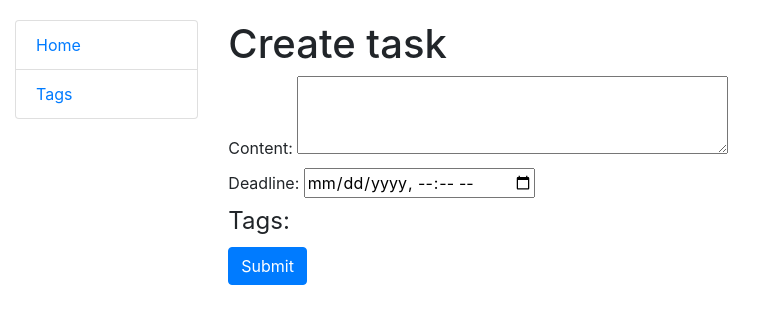
After one commit to julia4406/ToDo_list, a Django app: page /task/create/ in a window 1280 px wide. The commit adds this page. Shown: the top 324 px of the page, without its empty margins (0-776 px from the left). Run offline with Django 5.2, Linux system fonts and the light colour scheme; data that the repository does not hold is empty.

Commit message:
Added functionality in todo-list: add/update/delete

```diff
--- a/static/css/styles.css
+++ b/static/css/styles.css
@@ -12,6 +12,27 @@ body {
     justify-content: space-between;
     align-items: center;
 }
+
+.tag-line-with-functions {
+    font-weight: bold;
+    font-size: 15px;
+    display: flex;
+    align-items: center;
+    justify-content: flex-start;
+    gap: 10px;
+}
+
+.tag-line-with-functions p {
+    margin: 0;
+}
+
+.tag-line-with-functions a {
+    text-decoration: none;
+    color: #007bff;
+    font-weight: normal;
+}
+
+
 
 /*--HAVE A GOOD DAY STYLE--*/
 @keyframes funnyColors {
--- /dev/null
+++ b/templates/todo_app/task_form.html
@@ -0,0 +1,12 @@
+{% extends "base.html" %}
+
+
+{% block content %}
+  <h1>{{ object|yesno:"Update,Create" }} task</h1>
+  <form action="" method="post" novalidate>
+    {% csrf_token %}
+    {{ form }}
+
+    <input type="submit" value="Submit" class="btn btn-primary">
+  </form>
+{% endblock %}
--- a/todo_app/forms.py
+++ b/todo_app/forms.py
@@ -1,9 +1,29 @@
 from django import forms
 
-from todo_app.models import Tag
+from todo_app.models import Tag, Task
 
 
 class TagForm(forms.ModelForm):
     class Meta:
         model = Tag
         fields = ["name",]
+
+
+class TaskForm(forms.ModelForm):
+    tags = forms.ModelMultipleChoiceField(
+        queryset=Tag.objects.all(),
+        widget=forms.CheckboxSelectMultiple,
+        required=False
+    )
+    content = forms.CharField(
+        widget=forms.Textarea(attrs={'rows': 3, 'cols': 40}),
+        required=True
+    )
+    deadline = forms.DateTimeField(
+        widget=forms.DateTimeInput(attrs={'type': 'datetime-local'}),
+        required=False
+    )
+
+    class Meta:
+        model = Task
+        fields = ["content", "deadline", "tags"]
--- a/todo_app/models.py
+++ b/todo_app/models.py
@@ -5,8 +5,13 @@ class Task(models.Model):
     created_at = models.DateTimeField(auto_now_add=True)
     deadline = models.DateTimeField(blank=True, null=True)
     is_done = models.BooleanField(default=False)
-    tag = models.ManyToManyField("Tag", related_name="tags")
+    tags = models.ManyToManyField(
+        "Tag", related_name="tasks", blank=True
+    )
 
 
 class Tag(models.Model):
     name = models.CharField(max_length=255)
+
+    def __str__(self):
+        return f"{self.name}"
--- a/todo_app/urls.py
+++ b/todo_app/urls.py
@@ -2,7 +2,17 @@ from django.conf import settings
 from django.conf.urls.static import static
 from django.urls import path, include
 
-from todo_app.views import HomePageView, TagListView, TagCreateView, TagUpdateView, TagDeleteView
+from todo_app.views import (
+    HomePageView,
+    TagListView,
+    TagCreateView,
+    TagUpdateView,
+    TagDeleteView,
+    TaskCreateView,
+    TaskUpdateView,
+    TaskDeleteView
+)
+
 
 app_name="todo_app"
 
@@ -11,5 +21,8 @@ urlpatterns = [
     path("tags/", TagListView.as_view(), name="tag-list"),
     path("tags/create/", TagCreateView.as_view(), name="tag-create"),
     path("tags/<int:pk>/update/", TagUpdateView.as_view(), name="tag-update"),
-    path("tags/<int:pk>/delete/", TagDeleteView.as_view(), name="tag-delete")
+    path("tags/<int:pk>/delete/", TagDeleteView.as_view(), name="tag-delete"),
+    path("task/create/", TaskCreateView.as_view(), name="task-create"),
+    path("task/<int:pk>/update/", TaskUpdateView.as_view(), name="task-update"),
+    path("task/<int:pk>/delete/", TaskDeleteView.as_view(), name="task-delete"),
 ] + static(settings.STATIC_URL, document_root=settings.STATIC_ROOT)
--- a/todo_app/views.py
+++ b/todo_app/views.py
@@ -2,14 +2,32 @@ from django.shortcuts import render
 from django.urls import reverse_lazy
 from django.views.generic import ListView, CreateView, UpdateView, DeleteView
 
-from todo_app.forms import TagForm
+from todo_app.forms import TagForm, TaskForm
 from todo_app.models import Task, Tag
 
 
 class HomePageView(ListView):
     model = Task
+    queryset = Task.objects.prefetch_related("tags")
     template_name = "todo_app/index.html"
     context_object_name = "tasks"
+
+
+class TaskCreateView(CreateView):
+    model = Task
+    form_class = TaskForm
+    success_url = reverse_lazy("todo_app:index")
+
+
+class TaskUpdateView(UpdateView):
+    model = Task
+    form_class = TaskForm
+    success_url = reverse_lazy("todo_app:index")
+
+
+class TaskDeleteView(DeleteView):
+    model = Task
+    success_url = reverse_lazy("todo_app:index")
 
 
 class TagListView(ListView):
```
Also changed, not shown: templates/todo_app/index.html (+24 -9 lines), templates/todo_app/task_confirm_delete.html (added, +17 -0 lines).
